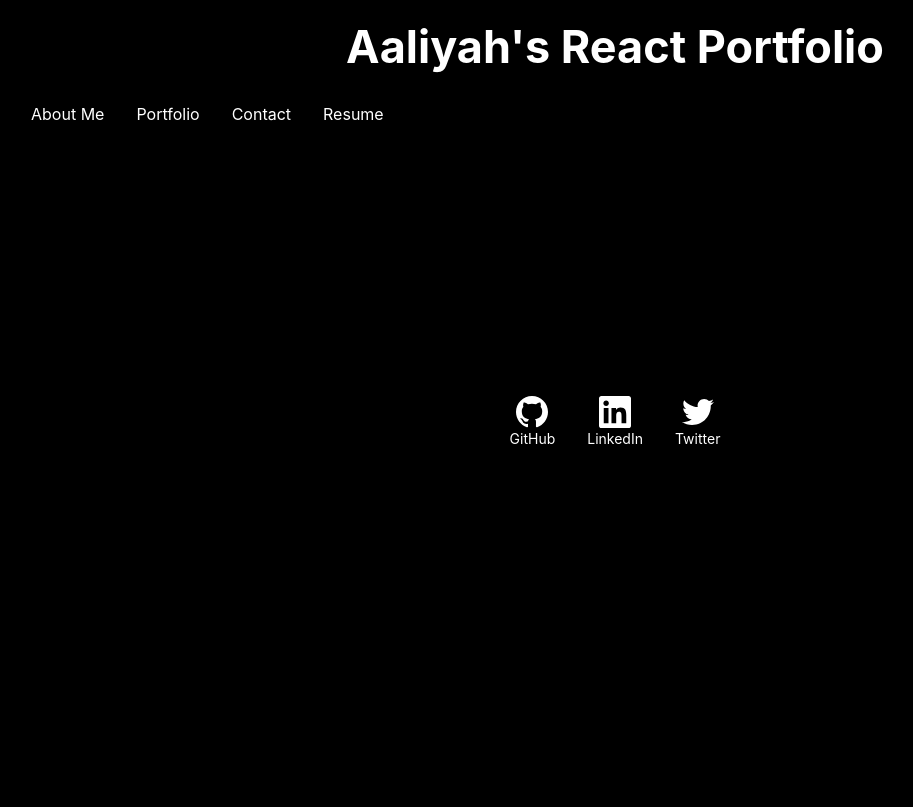
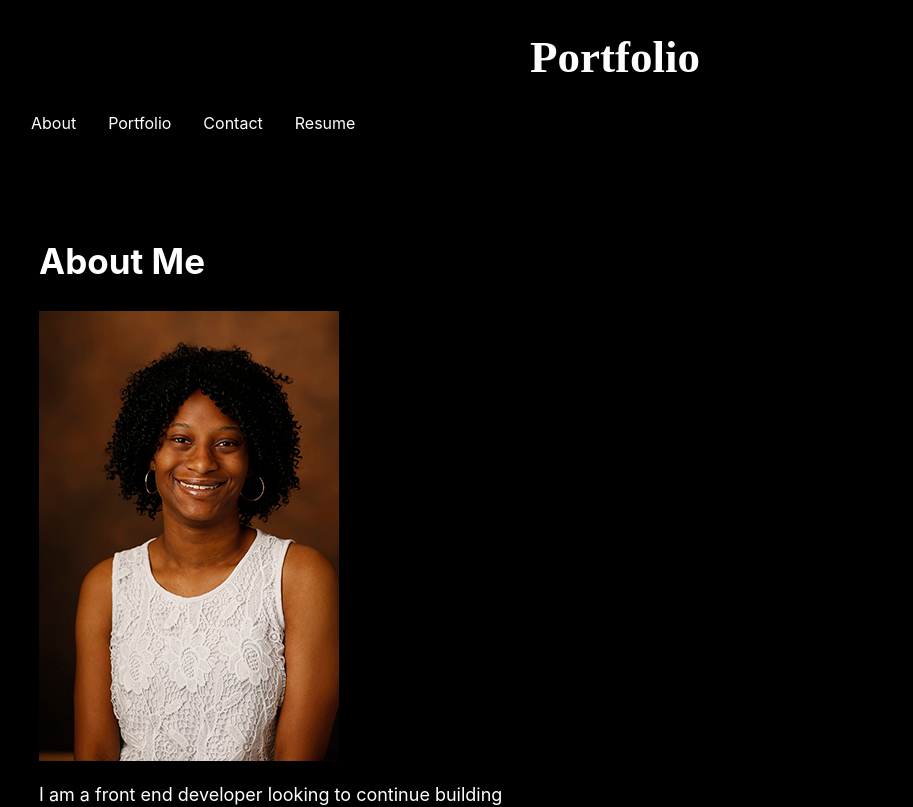
Before and after one commit to symlara/react-portfolio, a React (Create React App) app: page /about in a window 1280 px wide. Shown: the top 807 px of the page, without its empty margins (25-938 px from the left). Built offline with nearby package versions, Linux system fonts and the light colour scheme.

Commit message:
updated header text, updated nav functionality

```diff
--- a/src/App.js
+++ b/src/App.js
@@ -1,4 +1,5 @@
-import React, { useState } from 'react';
+import React, { Component } from 'react';
+import { BrowserRouter as Router, Route } from 'react-router-dom';
 import './index.css';
 import Header from "./components/Header";
 import About from './components/About';
@@ -11,47 +12,57 @@ import Footer from "./components/Footer";
 
 
 
-function App() {
-  const [currentTab, setCurrentTab] = useState("/");
+class App extends Component {
+  // const [currentTab, setCurrentTab] = useState("#");
 
-  const renderTab = () => {
+  // const renderTab = () => {
 
-    switch (currentTab) {
-      // be sure to capitalize strings
-        case "about":
-          return <About />;
-          case "portfolio":
-            return <Portfolio />;
-            case "contact":
-              return <Contact />;
-              case "resume":
-                return <Resume />;
-          default:
-            return null;
-    }
-  };
-
+  //   switch (currentTab) {
+  //     // be sure to capitalize strings
+  //       case "about":
+  //         return <About />;
+  //         case "portfolio":
+  //           return <Portfolio />;
+  //           case "contact":
+  //             return <Contact />;
+  //             case "resume":
+  //               return <Resume />;
+  //         default:
+  //           return null;
+  //   }
+  // };
+render () {
   return (
+    <Router>
     <div>
       <div>
-      <Header currentTab={currentTab} setCurrentTab={setCurrentTab}></Header>
+        <Header />
+      {/* <Header currentTab={currentTab} setCurrentTab={setCurrentTab}></Header> */}
       </div>
 
 
       <div>
       <main>
-      {renderTab()}
+        <Route exact path="/about" component={About} />
+        <Route exact path="/portfolio" component={Portfolio} />
+        <Route exact path="/contact" component={Contact} />
+        <Route exact path="/resume" component={Resume} />
+
+      {/* {renderTab()} */}
         </main>
       </div>
 
       <div>
-        { <Footer></Footer> }
+        <Footer />
+        {/* { <Footer></Footer> } */}
       </div>
 
 
     </div>
-    );
-  }
+    </Router>
+    )
+  };
+}
 
 
 export default App;
--- a/src/components/Header/index.js
+++ b/src/components/Header/index.js
@@ -1,4 +1,5 @@
 import React from 'react';
+import { Link } from 'react-router-dom';
  import Nav from "../Nav";
  import '../../../src/index.css'
  import 'tachyons';
@@ -11,7 +12,10 @@ function Header(props) {
     return (
         <header>
             <div>
-                <h1><a href="/" class="link dim black b f1 f-headline-ns tc db mb3 mb4-ns" id="header">Aaliyah's React Portfolio</a></h1>
+                <h1 className="dim" id="header">
+                    <Link to="/" exact>Portfolio</Link>
+                    {/* <a href="/" class="link dim black b f1 f-headline-ns tc db mb3 mb4-ns" id="header">Aaliyah's React Portfolio</a> */}
+                    </h1>
             </div>
 
             <div>
--- a/src/components/Nav/index.js
+++ b/src/components/Nav/index.js
@@ -1,33 +1,35 @@
 import React from 'react';
+import { Link } from 'react-router-dom';
 import '../../../src/index.css'
 import 'tachyons';
 
 function Nav (props) {
-    const { currentTab, setCurrentTab } = props;
+    // const { currentTab, setCurrentTab } = props;
 
 
     return (
-
+    <div>
         <nav>
     <ul className="flex-row" id="nav">
-        <li className={currentTab === "about" ? "mx-2 navActive" : "mx-2"}>
-        <span onClick={() => setCurrentTab("about")}>About Me</span>
+        <li>
+            <Link className="navActive mx-2" to="/about">About</Link>
         </li>
 
-        <li className={currentTab === "portfolio" ? "mx-2 navActive" : "mx-2"}>
-            <span onClick={() => setCurrentTab("portfolio")}>Portfolio</span>
+        <li>
+            <Link className="navActive mx-2" to="/portfolio">Portfolio</Link>
         </li>
 
-        <li className={currentTab === "contact" ? "mx-2 navActive" : "mx-2"}>
-            <span onClick={() => setCurrentTab("contact")}>Contact</span>
+        <li>
+            <Link className="navActive mx-2" to="/contact">Contact</Link>
         </li>
 
-        <li className={currentTab === "resume" ? "mx-2 navActive" : "mx-2"}>
-            <span onClick={() => setCurrentTab("resume")}>Resume</span>
+        <li>
+            <Link className="navActive mx-2" to="/resume">Resume</Link>
         </li>
     </ul>
-</nav>
+        </nav>
 
+    </div>
     );
 }
 
--- a/src/index.css
+++ b/src/index.css
@@ -49,9 +49,19 @@ code {
 }
 
 #header {
-  text-decoration: none;
+  text-align:center;
+  top: 0;
   color: #ffffff;
   font-size:45px;
+}
+#header a{
+  color: #ffffff;
+  text-decoration: none;
+  font-family: league-gothic;
+  background-color: #000;
+  border: none;
+  cursor: pointer;
+  font-size: 45px;
 }
 
 .tc {
@@ -93,7 +103,7 @@ code {
 
 .navActive {
   color: #ffffff;
-  cursor: pointer;
+  text-decoration: none;
 }
 
 
@@ -103,6 +113,7 @@ ul {
 
 #nav li {
   cursor: pointer;
+
 }
 
 
```
